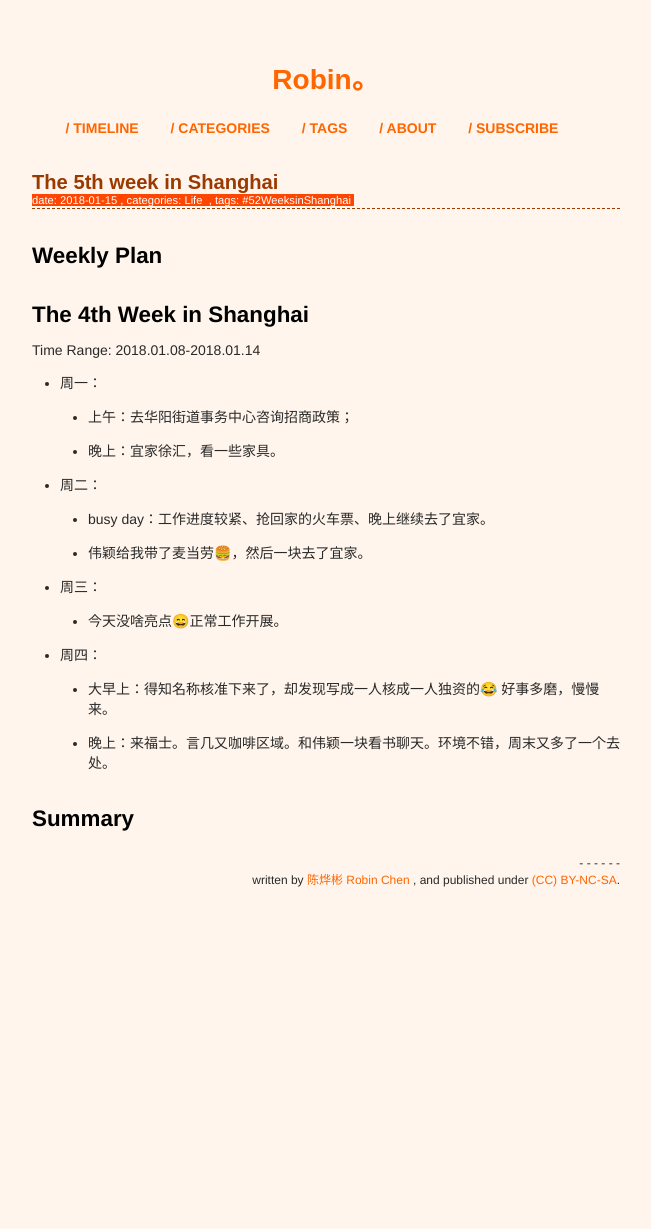
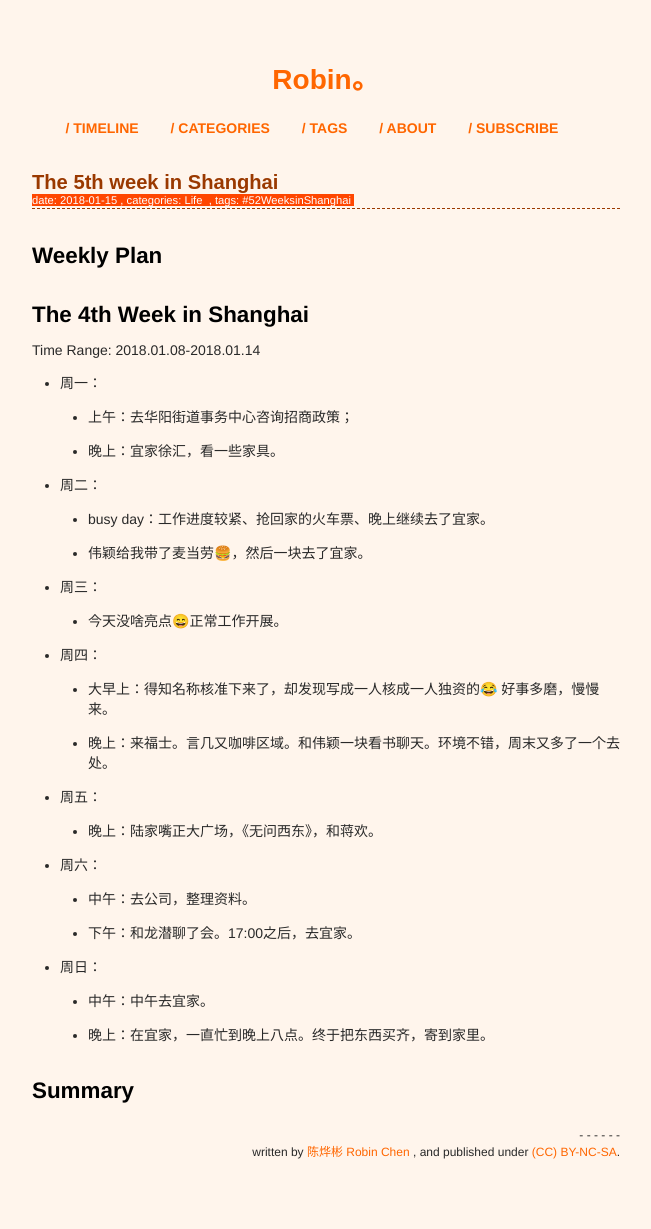
Before and after one commit to xianyuxmu/xianyuxmu.github.io, a Jekyll site: the page built from _posts/2018-01-15-52-weeks-in-shanghai-5.md, in a window 1280 px wide. Shown: the whole page, without its empty margins (314-965 px from the left). Built offline with Jekyll 4.4.1, drawn with Linux system fonts in a browser that asks for light colours; comment, search, counter and statistics services are not loaded; before the commit the page ends 957 px from its top, so only the background shows below that.

Commit message:
The 5th week in Shanghai

```diff
--- a/_posts/2018-01-15-52-weeks-in-shanghai-5.md
+++ b/_posts/2018-01-15-52-weeks-in-shanghai-5.md
@@ -27,6 +27,14 @@ Time Range: 2018.01.08-2018.01.14
 - 周四：
 	- 大早上：得知名称核准下来了，却发现写成一人核成一人独资的😂 好事多磨，慢慢来。
 	- 晚上：来福士。言几又咖啡区域。和伟颖一块看书聊天。环境不错，周末又多了一个去处。
+- 周五：
+	- 晚上：陆家嘴正大广场，《无问西东》，和蒋欢。
+- 周六：
+	- 中午：去公司，整理资料。
+	- 下午：和龙潜聊了会。17:00之后，去宜家。
+- 周日：
+	- 中午：中午去宜家。
+	- 晚上：在宜家，一直忙到晚上八点。终于把东西买齐，寄到家里。
 
 
 ## Summary
```
